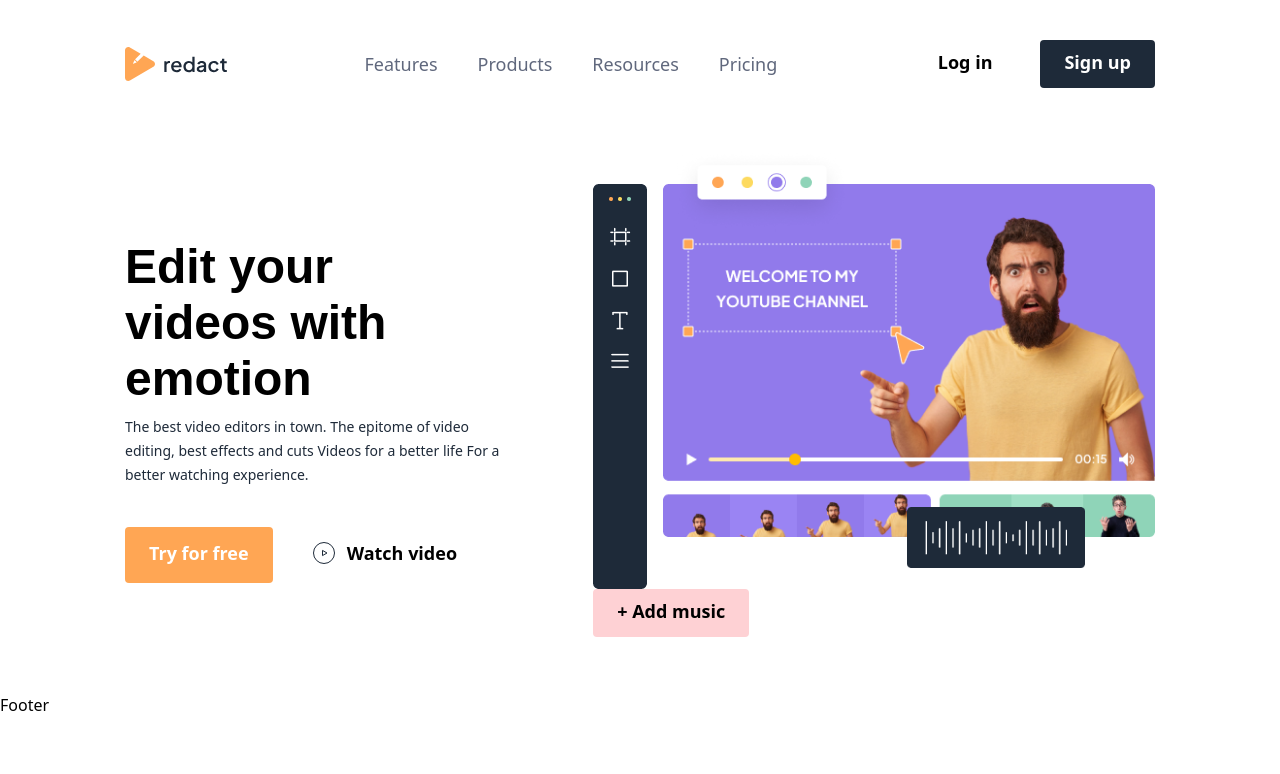
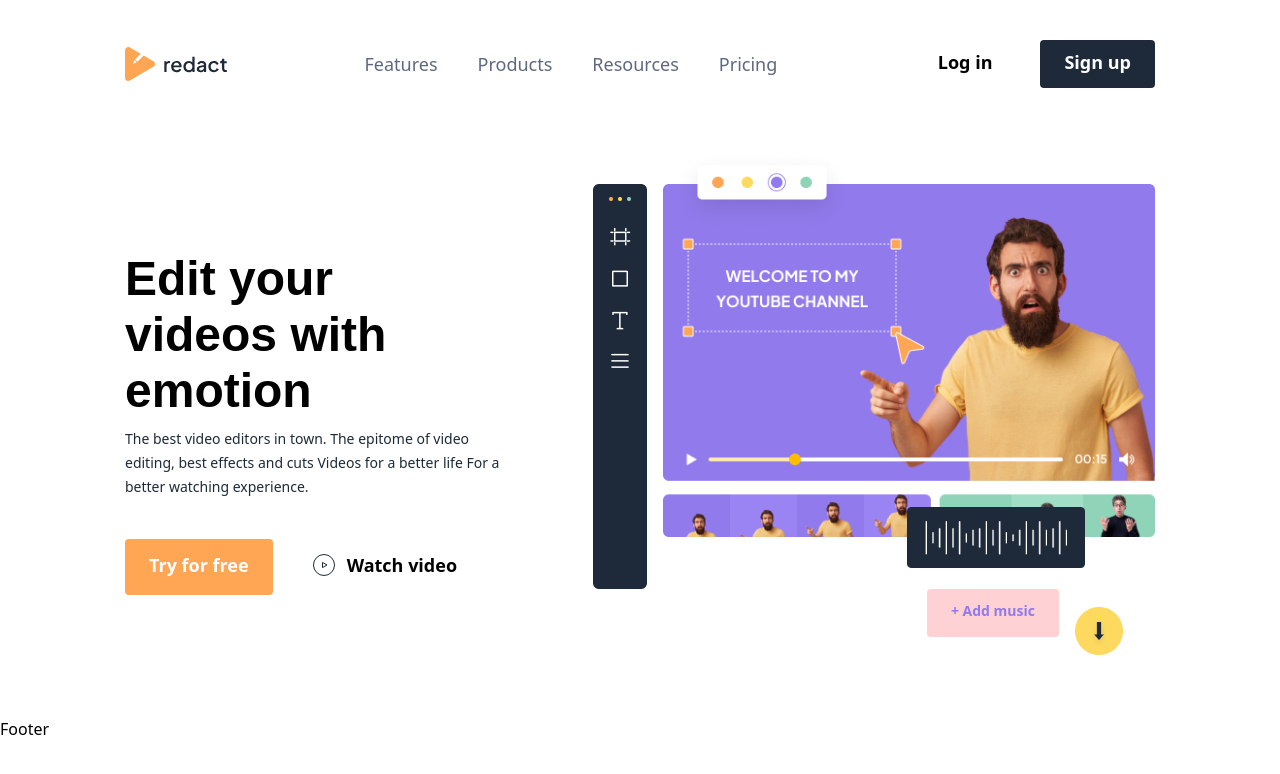
Before and after one commit to harzeezco/Redact-Landing-page, a React (Vite) app: page / in a window 1280 px wide. Shown: the top 774 px of the page. Built offline with nearby package versions, Linux system fonts and the light colour scheme; a web font is replaced by a local one.

Commit message:
Rounding up on the hero-section but suspend one feature in the section

```diff
--- a/src/components/global/Button.jsx
+++ b/src/components/global/Button.jsx
@@ -1,4 +1,4 @@
-import mergeClasses from "../../lib/utils";
+import mergeClasses from "@/lib/utils";
 
 function Button({
   btnType = "primary",
@@ -6,14 +6,16 @@ function Button({
   background = "#FFA654",
   lg = false,
 }) {
+  const commonClassNames = mergeClasses(
+    "rounded-[4px] px-6 text-lg font-semibold",
+    lg ? "pb-4 pt-3" : "pb-3 pt-2",
+  );
   switch (btnType) {
     case "primary":
       return (
         <button
           type="button"
-          className={`rounded-[4px] px-6 text-lg font-semibold text-white ${
-            lg ? "pb-4 pt-3" : "pb-3 pt-2"
-          }`}
+          className={mergeClasses(commonClassNames, "text-white")}
           style={{ backgroundColor: background }}
         >
           {children}
@@ -23,9 +25,7 @@ function Button({
       return (
         <button
           type="button"
-          className={`rounded-[4px] px-6 text-lg font-semibold text-white ${
-            lg ? "pb-4 pt-3" : "pb-3 pt-2"
-          }`}
+          className={mergeClasses(commonClassNames, "text-white")}
           style={{ backgroundColor: background }}
         >
           {children}
@@ -36,8 +36,8 @@ function Button({
         <button
           type="button"
           className={mergeClasses(
-            "flex items-center gap-3 rounded-[4px] px-6 pb-3 pt-2 text-lg font-semibold transition-all hover:bg-grayLight hover:text-white",
-            lg ? "pb-4 pt-3" : "pb-3 pt-2",
+            commonClassNames,
+            "flex items-center gap-3 font-semibold transition-all hover:bg-grayLight hover:text-white",
           )}
         >
           {children}
@@ -47,7 +47,10 @@ function Button({
       return (
         <button
           type="button"
-          className="flex items-center gap-3 rounded-[4px] px-6 pb-3 pt-2 text-lg font-semibold transition-all hover:bg-grayLight hover:text-white"
+          className={mergeClasses(
+            commonClassNames,
+            "text-lightPurple flex items-center pb-4 pt-3 text-sm font-medium transition-all",
+          )}
           style={{ backgroundColor: background }}
         >
           {children}
--- a/src/components/sections/HeroSection.jsx
+++ b/src/components/sections/HeroSection.jsx
@@ -1,7 +1,8 @@
-import Button from "../global/Button";
+import arrow from "@/assets/Png/roundBgArrowIcon.png";
 import video from "@/assets/Png/video.png";
 import videoSidNav from "@/assets/Png/videoSideNav.png";
 import playIcon from "@/assets/Svg/playIcon.svg";
+import Button from "@/components/global/Button";
 
 function HeroSection() {
   return (
@@ -36,13 +37,15 @@ function HeroSection() {
             <img src={video} alt="video" height="364" width="100%" />
           </div>
         </div>
-        <div>
-          <Button background="#FED1D4" btnType="pink">
-            + Add music
-          </Button>
-          {/* <button>
-            <img src="" alt="" />
-          </button> */}
+        <div className="mr-8 text-right">
+          <div className="mr-16 flex justify-end">
+            <Button background="#FED1D4" btnType="pink">
+              + Add music
+            </Button>
+          </div>
+          <button type="button" className="-mt-8">
+            <img src={arrow} alt="arrow" />
+          </button>
         </div>
       </div>
     </div>
--- a/tailwind.config.js
+++ b/tailwind.config.js
@@ -9,7 +9,7 @@ export default {
       colors: {
         grayDark: "#1E2A39",
         grayLight: "#60687D",
-        deepBlue: "#917AEB",
+        lightPurple: "#917AEB",
       },
     },
   },
```
